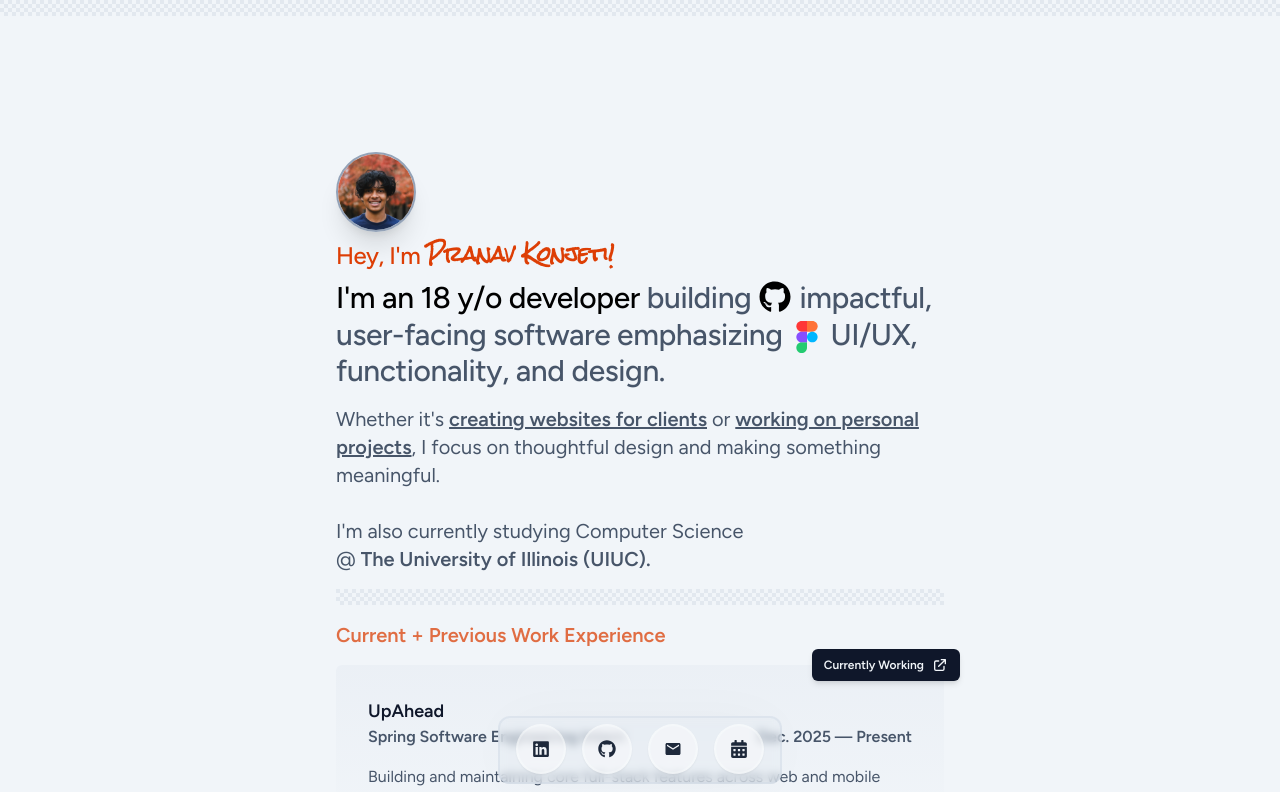
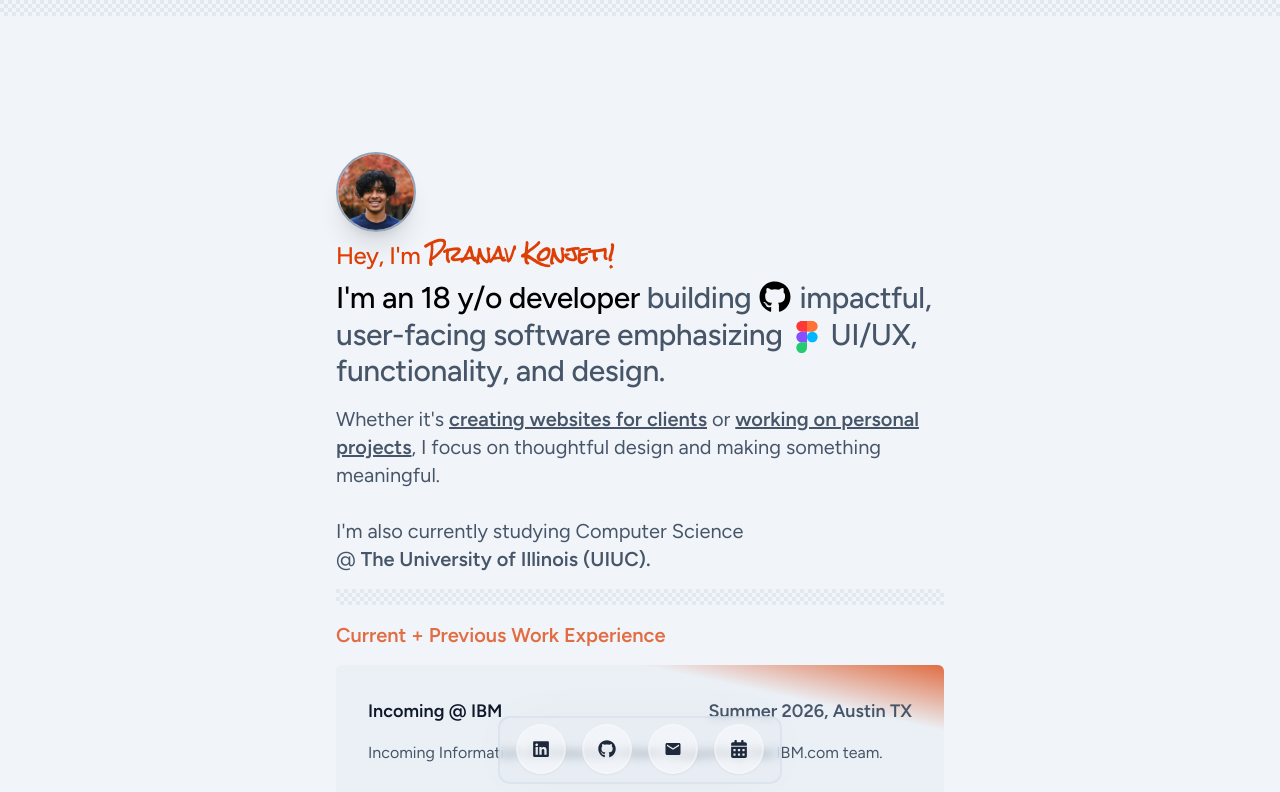
Before and after one commit to PkTheCoda/portfolio-v3, a React (Vite) app: page / in a window 1280 px wide. Shown: the top 792 px of the page. Built offline with nearby package versions, Linux system fonts and the light colour scheme.

Commit message:
added ibm section to resume

```diff
--- a/src/Components/Experience.jsx
+++ b/src/Components/Experience.jsx
@@ -99,6 +99,29 @@ const Experience = () => {
           className='flex flex-col gap-y-4'
           variants={containerVariants}
         >
+            <motion.div
+                className={`
+                    w-full p-8 mb-4 rounded-md bg-gradient-to-tr from-slate-200/40 to-[#e06d43] from-[75%] flex flex-col text-slate-600 text-base relative gap-y-4
+                    `
+                }
+                variants={cardVariants}
+            >
+                <div className='flex flex-col sm:flex-row justify-between sm:items-center text-lg'>
+                    <h2 className='text-slate-900'>
+                        Incoming @ IBM
+                    </h2>
+                    <h3 className='max-md:font-normal'>
+                            Summer 2026, Austin TX
+                        </h3>
+                </div>
+
+                <p className='font-normal'>
+                    Incoming Information Architecture Intern supporting the IBM.com team.
+                </p>
+
+
+
+            </motion.div>
             {experiences.map((experience, index) => (
             <motion.div
                 key={index}
```
